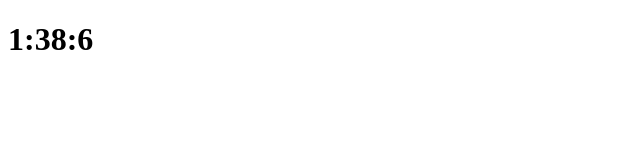
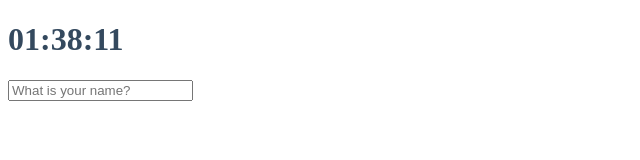
Before and after one commit to woosanguk-git/momentum-js, a plain HTML site: page index.html in a window 1280 px wide. Shown: the whole page, without its empty margins (0-640 px from the left). Drawn offline with Linux system fonts and the light colour scheme.

Commit message:
3.4 Saving the User Name part Two

```diff
--- a/clock.js
+++ b/clock.js
@@ -2,17 +2,20 @@ const clockContainer = document.querySelector(".js-clock");
 //querySelector 는 엘리먼트의 자식을 탐색, js-clock 클래스의 자식을 탐색한다.
 const clockTitle = clockContainer.querySelector("h1");
 
-
 function getTime() {
-    const date = new Date();
-    const minutes = date.getMinutes();
-    const hours = date.getHours();
-    const seconds = date.getSeconds();
-    clockTitle.innerText = `${hours}:${minutes}:${seconds}`;
+  const date = new Date();
+  const minutes = date.getMinutes();
+  const hours = date.getHours();
+  const seconds = date.getSeconds();
+  clockTitle.innerText = `${hours < 10 ? `0${hours}` : hours}:${
+    minutes < 10 ? `0${minutes}` : minutes
+  }:${seconds < 10 ? `0${seconds}` : seconds}`;
 }
 
 function init() {
-    getTime();
+  getTime();
+  setInterval(getTime, 1000);
+  // setInterval (fn, arg) 함수를 인자로받은 시간만큼 반복실행.
 }
 
 init();
--- /dev/null
+++ b/gretting.js
@@ -0,0 +1,47 @@
+const form = document.querySelector(".js-form");
+const input = form.querySelector("input");
+const gretting = document.querySelector(".js-greetings");
+//쿼리셀렉터올은 모든걸 가져온다. 클래스명에 다른 엘리먼트를 가져오는데 array를 가져온다.
+//클래스를 하나만 찾아도 array에 가져오기때무에 귀찮을 수 있다.
+
+const USER_LS = "currentUser",
+  SHOWING_CN = "showing";
+
+function saveName(text){
+  localStorage.setItem(USER_LS, text);
+}
+
+
+function handleSubmit() {
+    event.preventDefault();
+    const currentValue = input.value;
+    paintGreeting(currentValue);
+    saveName(currentValue);
+}
+
+function askForName() {
+  form.classList.add(SHOWING_CN);
+  form.addEventListener("submit", handleSubmit)
+}
+
+function paintGreeting(text) {
+  form.classList.remove(SHOWING_CN);
+  gretting.classList.add(SHOWING_CN);
+  gretting.innerText = `Hello ${text}`;
+}
+
+function loadName() {
+  const currentUser = localStorage.getItem(USER_LS);
+  if (currentUser === null) {
+    // she is not
+    askForName();
+  } else {
+    paintGreeting(currentUser);
+  }
+}
+
+function init() {
+  loadName();
+}
+
+init();
--- a/index.css
+++ b/index.css
@@ -0,0 +1,13 @@
+body{
+  color: #34495e;
+}
+
+
+.form,
+.gretings {
+  display: none;
+}
+
+.showing {
+  display: block;
+}
--- a/index.html
+++ b/index.html
@@ -9,6 +9,13 @@
       <div class="js-clock">
           <h1>00:00</h1>
       </div>
+      <form class="js-form form">
+        <input type="text" placeholder="What is your name?" />
+      </form>
+      <h4 class="js-greetings gretting">
+
+      </h4>
     <script src="clock.js"></script>
+    <script src="gretting.js"></script>
   </body>
 </html>
```
